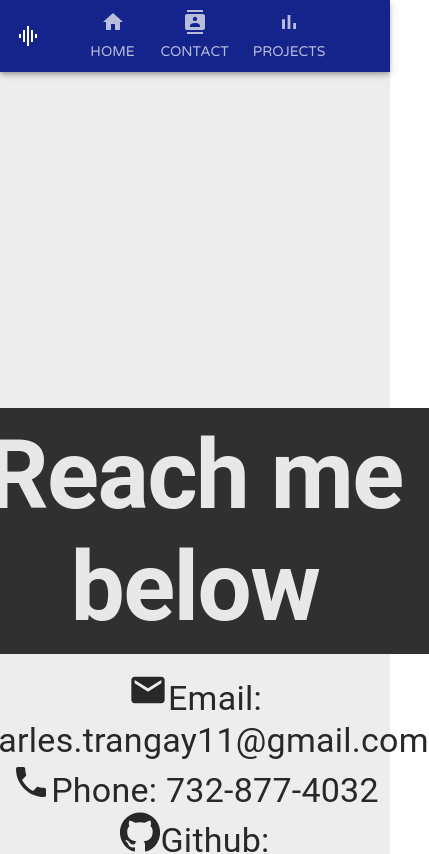
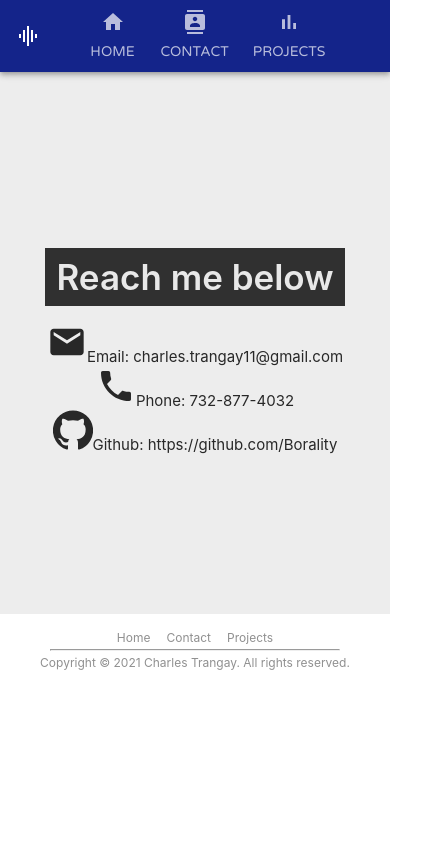
Before and after one commit to Borality/Own-website, a React (Create React App) app: page /Contact in a window 390 px wide. Shown: the top 854 px of the page, 429 px wide, since content can reach past the window. Built offline with nearby package versions, Linux system fonts and the light colour scheme.

Commit message:
changing mobile view

```diff
--- a/src/App.js
+++ b/src/App.js
@@ -14,7 +14,7 @@ function App() {
         <Switch>
           <Route exact path="/" component = {Homepage} />
           <Route path = "/Own-website" component = {Homepage}/>
-          <Route path = "./Homepage" component = {Homepage}/>
+          <Route path = "/Homepage" component = {Homepage}/>
           <Route path = "/Contact" component = {Contact} />
           <Route path = "/Projects" component = {Projects} />
           <ThemeProvider theme = {theme}>
--- a/src/components/Contact.js
+++ b/src/components/Contact.js
@@ -31,36 +31,34 @@ export default function Contact() {
   const classes = styles;
   return (
     <div
-      style={{ backgroundColor: "#ededed", width: "100%", minHeight: "100vh" }}
+      style={{ width: "100%", minHeight: "100vh" }}
     >
       <Navbar />
-      <Grid container justify="center" alignItems="center">
+      <Grid container justify="center" alignItems="center" style={{ backgroundColor: "#ededed"}}>
         <Box
-          my={40}
-          mx={20}
+          my={{xs:20, sm: 35, md: 40, lg: 40}}
+          mx="auto"
           alignItems="center"
           justifyContent="center"
           textAlign="center"
           border={0}
         >
           <ThemeProvider theme={theme}>
-            <Box px = {1.4} py = {1.4} my = {2} style = {{backgroundColor: "#303030"}}>
-            <Typography style={classes.title} variant="h1">
+            <Box px = {1.4} py = {1} my = {2} fontSize = {{xs:35, sm: 60, md: 70, lg: 80}} style = {{backgroundColor: "#303030", color: "#E8E8E8", fontWeight: "600"}}>
               Reach me below
-            </Typography>
             </Box>
-            <Typography style={classes.text} variant="h4">
+            <Box fontSize={{xs:15, sm: 30, md: 30, lg: 30}} style = {{ color: "#282828"}}>
               <EmailIcon style={{ fontSize: "2.5rem" }} />
               Email: charles.trangay11@gmail.com
-            </Typography>
-            <Typography style={classes.text} variant="h4">
+            </Box>
+            <Box fontSize={{xs:15, sm: 30, md: 30, lg: 30}} style = {{ color: "#282828"}}>
               <PhoneIcon style={{ fontSize: "2.5rem" }} />
               Phone: 732-877-4032
-            </Typography>
-            <Typography style={classes.text} variant="h4">
+            </Box>
+            <Box fontSize={{xs:15, sm: 30, md: 30, lg: 30}} style = {{ color: "#282828"}}>
               <GitHubIcon style={{ fontSize: "2.5rem" }} />
               Github: https://github.com/Borality
-            </Typography>
+            </Box>
           </ThemeProvider>
         </Box>
       </Grid>
--- a/src/components/Homepage.js
+++ b/src/components/Homepage.js
@@ -34,26 +34,23 @@ export default function Homepage() {
       <Navbar />
       <Grid container justify="center" alignItems="center" style={{ backgroundColor: "#ededed"}}>
         <Box
-          mt={40}
-          mb = {5}
-          mx={20}
+          mt={{xs:20, sm: 35, md: 40, lg: 40}}
+          mb = {{xs:30, sm: 20, md: 7, lg: 5}}
+
           alignItems="center"
           justifyContent="center"
           textAlign="center"
-          border={0}
         >
           <ThemeProvider theme={theme}>
-            <Box px = {1.4} py = {1.4} my = {2} style = {{backgroundColor: "#303030"}}>
-            <Typography style={classes.title} variant="h1">
+            <Box px = {1.4} py = {1} my = {2} fontSize={{xs:35, sm: 60, md: 70, lg: 80}} style = {{backgroundColor: "#303030", color: "#E8E8E8", fontWeight: "600"}}>
               Charles Trangay
-            </Typography>
+            </Box >
+            <Box fontSize={{xs:20, sm: 30, md: 30, lg: 30}} style = {{ color: "#282828"}}>
+              A software developer
             </Box>
-            <Typography style={classes.text} variant="h4">
-              A software developer
-            </Typography>
-            <Typography style={classes.text} variant="h4">
+            <Box fontSize={{xs:20, sm: 30, md: 30, lg: 30}} style = {{ color: "#282828"}}>
               Take a look around!
-            </Typography>
+            </Box>
           </ThemeProvider>
         </Box>
       </Grid>
--- a/src/components/LastComponent.js
+++ b/src/components/LastComponent.js
@@ -5,9 +5,9 @@ import {Link as Link2} from 'react-router-dom'
 export default function LastComponent() {
   return (
     <div>
-      <Box px = {2} py = {2} style={{ backgroundColor: "white", color: "#909090" }}>
+      <Box py = {2} style={{ backgroundColor: "white", color: "#909090" }} display="flex" flexDirection="column">
         <Grid container justify="center">
-          <Box display="flex" flexDirection="row">
+          <Box display="flex" flexDirection="row" fontSize={12}>
             <Box mx={1}>
               <Link underline="hover" style ={{color: "#909090"}} component = {Link2} to = "/">Home</Link>
             </Box>
@@ -19,11 +19,11 @@ export default function LastComponent() {
             </Box>
           </Box>
         </Grid>
-        <Grid container>
-        <hr style = {{width: "24rem", marginTop: "0.25rem", marginBottom: "0.25rem"}}></hr>
+        <Grid container justify>
+        <hr style = {{width: "18rem", marginTop: "0.25rem", marginBottom: "0.25rem"}}></hr>
         </Grid>
         <Grid container justify="center">
-          <Box textAlign="center">Copyright © 2021 Charles Trangay. All rights reserved.</Box>
+          <Box fontSize={12} textAlign="center">Copyright © 2021 Charles Trangay. All rights reserved.</Box>
         </Grid>
       </Box>
     </div>
--- a/src/components/Projects.js
+++ b/src/components/Projects.js
@@ -46,13 +46,13 @@ export default function Projects() {
       <Box style={{ backgroundColor: "#ededed"}}>
       <ThemeProvider theme={theme}>
         <Grid container justify = "center">
-        <Box px = {1.4} py = {1.4} mt={25} textAlign="center" style = {{backgroundColor: "#303030"}} >
-          <Typography style={classes2.title} variant="h1">Projects</Typography>
+        <Box px = {1.4} py = {1} mt = {{xs:20, sm: 25, md: 35, lg: 35}} fontSize = {{xs:35, sm: 60, md: 70, lg: 80}} style = {{backgroundColor: "#303030", color: "#E8E8E8", fontWeight: "600"}}>
+          Projects
         </Box>
         </Grid>
       </ThemeProvider>
 
-      <Box pt={7} pb ={7}>
+      <Box py ={7}>
         <Grid container justify="center">
           <Box mx={2} my={2}>
             <Card className={classes.root}>
@@ -62,6 +62,8 @@ export default function Projects() {
                   height="140"
                   image={projectBrochure}
                   alt="pizza"
+                  style = {{objectFit: "cover",
+                  objectPosition: "top",}}
                 />
                 <CardContent>
                   <Typography gutterBottom component="div">
@@ -110,6 +112,8 @@ export default function Projects() {
                   height="140"
                   image={weCook}
                   alt="WeCook"
+                  style = {{objectFit: "cover",
+                  objectPosition: "top left",}}
                 />
                 <CardContent>
                   <Typography gutterBottom component="div">
```
